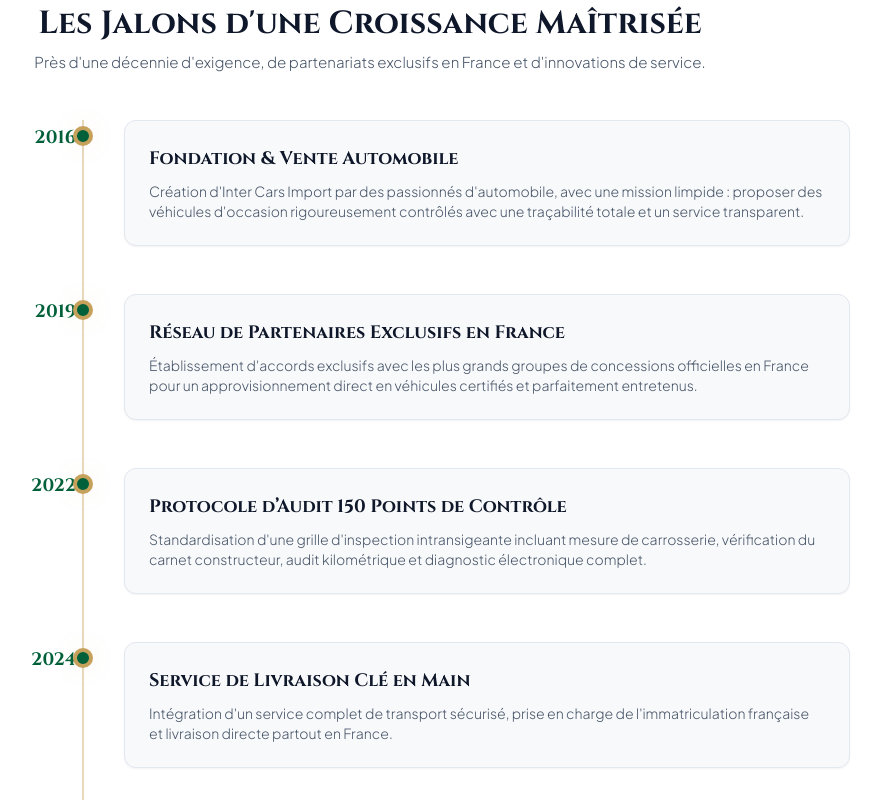
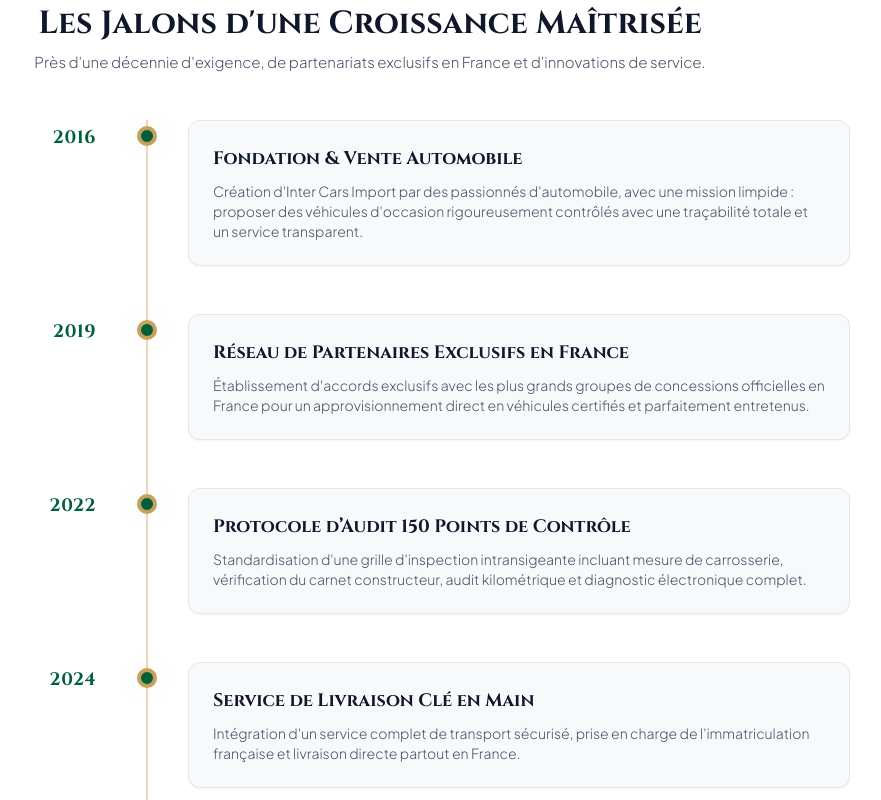
Before and after one commit to Mariusbia1/Inter-cars-import, a React (Vite) app: page /notre-histoire in a window 1280 px wide. Shown: the part 1920-2720 px from the top of the page, without its empty margins (270-1151 px from the left). Built offline with nearby package versions, Linux system fonts and the light colour scheme; no server answers; the database is empty; a web font is replaced by a local one.

Commit message:
fix: espacement net et confortable entre les dates et les pastilles de la frise chronologique

```diff
--- a/src/pages/HistoryPage.jsx
+++ b/src/pages/HistoryPage.jsx
@@ -149,7 +149,7 @@ export const HistoryPage = () => {
             subtitle="Près d'une décennie d'exigence, de partenariats exclusifs en France et d'innovations de service."
           />
 
-          <div className="relative border-l-2 border-gold/40 ml-4 sm:ml-48 space-y-12 pl-6 sm:pl-10">
+          <div className="relative border-l-2 border-gold/40 ml-4 sm:ml-64 space-y-12 pl-6 sm:pl-10">
             {companyMilestones.map((m, idx) => (
               <motion.div
                 key={idx}
@@ -162,8 +162,8 @@ export const HistoryPage = () => {
                 {/* Pastille dorée centrée sur la ligne */}
                 <div className="absolute -left-[35px] sm:-left-[51px] top-1.5 w-5 h-5 rounded-full bg-rolex border-4 border-gold shadow-gold-glow z-10" />
 
-                {/* Année / Libellé aligné à droite avant la pastille sans chevauchement */}
-                <div className="sm:absolute sm:-left-48 sm:w-36 text-left sm:text-right font-serif font-bold text-base sm:text-lg text-rolex mb-2 sm:mb-0 top-1 whitespace-nowrap">
+                {/* Année / Libellé avec espacement généreux et sécurisé avant la pastille */}
+                <div className="sm:absolute sm:-left-64 sm:w-48 text-left sm:text-right font-serif font-bold text-base sm:text-lg text-rolex mb-2 sm:mb-0 top-1 whitespace-nowrap pr-7 tracking-wide">
                   {m.year}
                 </div>
 
```
